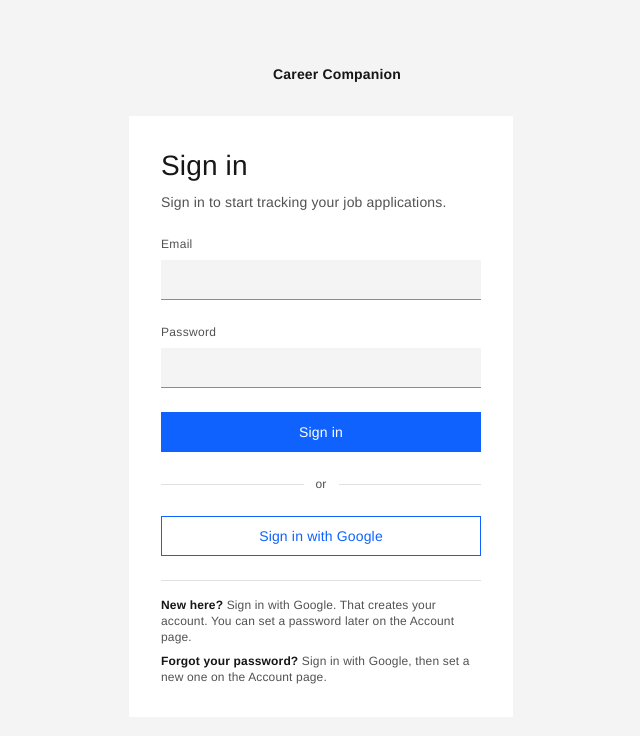
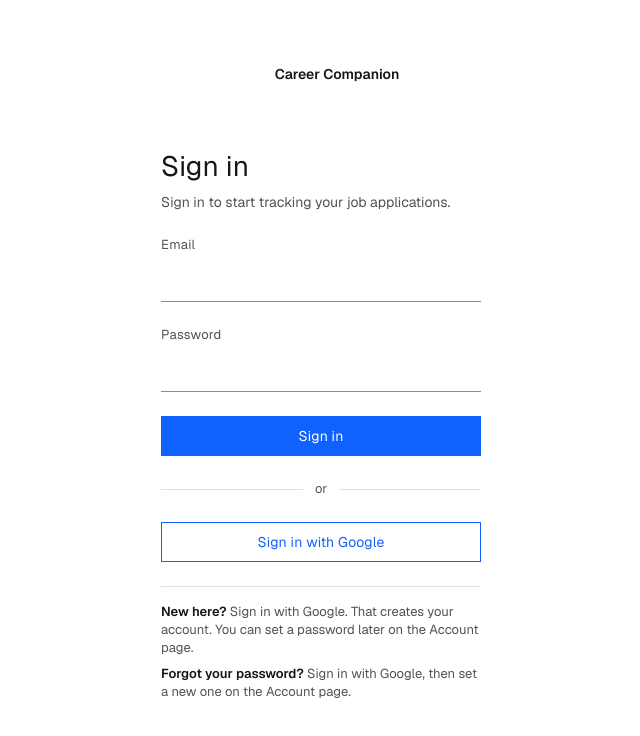
Before and after one commit to NitinSirsath/career-companion-frontend, a React (Vite) app: page /login in a window 1280 px wide. Shown: the top 736 px of the page, without its empty margins (319-959 px from the left). Built offline with nearby package versions, Linux system fonts and the light colour scheme; no server answers; some icons are missing.

Commit message:
feat(ui): src/index.css

```diff
--- a/src/index.css
+++ b/src/index.css
@@ -34,6 +34,7 @@
   --color-layer-accent: var(--layer-accent);
   --color-field: var(--field);
   --color-tint: var(--tint);
+  --color-tint-text: var(--tint-text);
   --color-menu: var(--menu);
   --color-menu-hover: var(--menu-hover);
   --color-overlay: var(--overlay);
@@ -108,8 +109,15 @@
   --color-notice-error: var(--notice-error);
   --color-warning-icon: var(--warning-icon);
 
-  --font-sans: 'IBM Plex Sans', 'Helvetica Neue', Arial, sans-serif;
-  --font-mono: 'IBM Plex Mono', ui-monospace, monospace;
+  --font-sans: 'Geist', 'Helvetica Neue', Arial, sans-serif;
+  --font-mono: 'Geist Mono', ui-monospace, monospace;
+
+  /* Small text is 13/18, the size of every second line, date and help text. Tags stay 12/16. */
+  --text-xs: 13px;
+  --text-xs--line-height: 18px;
+
+  /* Menus, dropdowns and dialogs: a flat page has no layers to set them apart. */
+  --shadow-popup: var(--popup-shadow);
   --radius: 0px;
   --radius-sm: 0px;
   --radius-md: 0px;
@@ -183,22 +191,24 @@
 }
 
 @layer base {
-  /* Light: IBM Carbon "Gray 10" (grey page, white layers). */
+  /* Light: one flat white for the page, the menu bar, cards and tables, split by thin lines. */
   :root,
   .theme-light {
-    --background: #f4f4f4;
+    --background: #ffffff;
     --surface: #ffffff;
     --surface-subtle: #f4f4f4;
     --surface-raised: #ffffff;
     --surface-selected: #e0e0e0;
     --surface-disabled: #f4f4f4;
-    --layer-hover: #e8e8e8;
+    --layer-hover: #f4f4f4;
     --layer-accent: #e0e0e0;
-    --field: #f4f4f4;
+    --field: #ffffff;
     --tint: #edf5ff;
+    --tint-text: #0f62fe;
     --menu: #ffffff;
-    --menu-hover: #e8e8e8;
+    --menu-hover: #f4f4f4;
     --overlay: rgb(22 22 22 / 0.5);
+    --popup-shadow: 0 6px 20px rgb(0 0 0 / 0.08);
     --flash: rgb(15 98 254 / 0.16);
     --skeleton: #e8e8e8;
     --skeleton-highlight: #f4f4f4;
@@ -267,97 +277,88 @@
     --warning-icon: #8e6a00;
   }
 
-  /* White: IBM Carbon "White" (white page, grey layers). Only what differs from Light. */
-  .theme-white {
-    --background: #ffffff;
-    --surface: #f4f4f4;
-    --surface-subtle: #ffffff;
-    --surface-raised: #f4f4f4;
-    --field: #ffffff;
-    --skeleton-highlight: #ffffff;
-    --border-subtle: #c6c6c6;
-  }
+  /* Dark: Render's near-black and greys with IBM blue; tags and notices are dark tints with light text. */
+  .theme-dark {
+    --background: #0d0d0d;
+    --surface: #0d0d0d;
+    --surface-subtle: #141414;
+    --surface-raised: #141414;
+    --surface-selected: #272727;
+    --surface-disabled: #141414;
+    --layer-hover: #141414;
+    --layer-accent: #272727;
+    --field: #0d0d0d;
+    --tint: #0e1a30;
+    --tint-text: #a6c8ff;
+    --menu: #141414;
+    --menu-hover: #272727;
+    --overlay: rgb(0 0 0 / 0.7);
+    --popup-shadow: 0 8px 24px rgb(0 0 0 / 0.6);
+    --flash: rgb(69 137 255 / 0.25);
+    --skeleton: #1a1a1a;
+    --skeleton-highlight: #272727;
 
-  /* Dark: IBM Carbon "Gray 100". */
-  .theme-dark {
-    --background: #161616;
-    --surface: #262626;
-    --surface-subtle: #393939;
-    --surface-raised: #262626;
-    --surface-selected: #393939;
-    --surface-disabled: #393939;
-    --layer-hover: #333333;
-    --layer-accent: #393939;
-    --field: #393939;
-    --tint: #1c2638;
-    --menu: #393939;
-    --menu-hover: #4c4c4c;
-    --overlay: rgb(0 0 0 / 0.65);
-    --flash: rgb(69 137 255 / 0.3);
-    --skeleton: #2e2e2e;
-    --skeleton-highlight: #3d3d3d;
-
-    --text-primary: #f4f4f4;
-    --text-secondary: #c6c6c6;
-    --text-tertiary: #a8a8a8;
-    --text-disabled: #6f6f6f;
+    --text-primary: #f0f0f0;
+    --text-secondary: #b3b3b3;
+    --text-tertiary: #8f8f8f;
+    --text-disabled: #6b6b6b;
     --text-inverse: #ffffff;
     --link: #78a9ff;
     --link-hover: #a6c8ff;
     --danger-text: #ff8389;
     --ok: #42be65;
 
-    --border-subtle: #393939;
-    --border-default: #525252;
-    --border-strong: #6f6f6f;
+    --border-subtle: #272727;
+    --border-default: #3d3d3d;
+    --border-strong: #6b6b6b;
     --border-focus: #ffffff;
     --border-interactive: #4589ff;
 
     --action-primary: #0f62fe;
     --action-primary-hover: #0050e6;
-    --action-secondary: #393939;
-    --action-secondary-hover: #525252;
+    --action-secondary: #272727;
+    --action-secondary-hover: #3d3d3d;
     --action-danger: #da1e28;
     --action-danger-hover: #b81921;
-    --button-secondary: #6f6f6f;
-    --button-secondary-hover: #5e5e5e;
+    --button-secondary: #4d4d4d;
+    --button-secondary-hover: #3d3d3d;
     --button-tertiary: #ffffff;
-    --button-tertiary-hover-text: #161616;
+    --button-tertiary-hover-text: #0d0d0d;
 
-    --inverse: #f4f4f4;
-    --inverse-text: #161616;
+    --inverse: #f0f0f0;
+    --inverse-text: #0d0d0d;
     --inverse-link: #0f62fe;
 
     --status-success: #42be65;
-    --status-success-subtle: #0e431d;
+    --status-success-subtle: #0a1f12;
     --status-warning: #f1c21b;
-    --status-warning-subtle: #4a3800;
+    --status-warning-subtle: #1f1a05;
     --status-error: #fa4d56;
-    --status-error-subtle: #750e13;
+    --status-error-subtle: #2a0d10;
     --status-info: #4589ff;
-    --status-info-subtle: #002d9c;
-    --status-neutral: #c6c6c6;
-    --status-neutral-subtle: #393939;
+    --status-info-subtle: #0e1a30;
+    --status-neutral: #b3b3b3;
+    --status-neutral-subtle: #272727;
 
-    --tag-gray-bg: #393939;
-    --tag-gray: #e0e0e0;
-    --tag-blue-bg: #0043ce;
-    --tag-blue: #d0e2ff;
-    --tag-cyan-bg: #00539a;
-    --tag-cyan: #bae6ff;
-    --tag-teal-bg: #005d5d;
-    --tag-teal: #9ef0f0;
-    --tag-green-bg: #0e6027;
-    --tag-green: #a7f0ba;
-    --tag-red-bg: #a2191f;
-    --tag-red: #ffd7d9;
-    --tag-yellow-bg: #483700;
+    --tag-gray-bg: #272727;
+    --tag-gray: #e3e3e3;
+    --tag-blue-bg: #0f2350;
+    --tag-blue: #a6c8ff;
+    --tag-cyan-bg: #0a2a40;
+    --tag-cyan: #82cfff;
+    --tag-teal-bg: #082d2e;
+    --tag-teal: #3ddbd9;
+    --tag-green-bg: #0b2a17;
+    --tag-green: #6fdc8c;
+    --tag-red-bg: #3a1014;
+    --tag-red: #ffb3b8;
+    --tag-yellow-bg: #2e2600;
     --tag-yellow: #fddc69;
 
-    --notice-info: #1c2638;
-    --notice-success: #10291a;
-    --notice-warning: #332a00;
-    --notice-error: #3a1416;
+    --notice-info: #0e1a30;
+    --notice-success: #0a1f12;
+    --notice-warning: #1f1a05;
+    --notice-error: #2a0d10;
     --warning-icon: #f1c21b;
   }
 }
@@ -369,7 +370,6 @@
     font-family: var(--font-sans);
     font-size: 14px;
     line-height: 20px;
-    letter-spacing: 0.16px;
     -webkit-font-smoothing: antialiased;
   }
 
```
